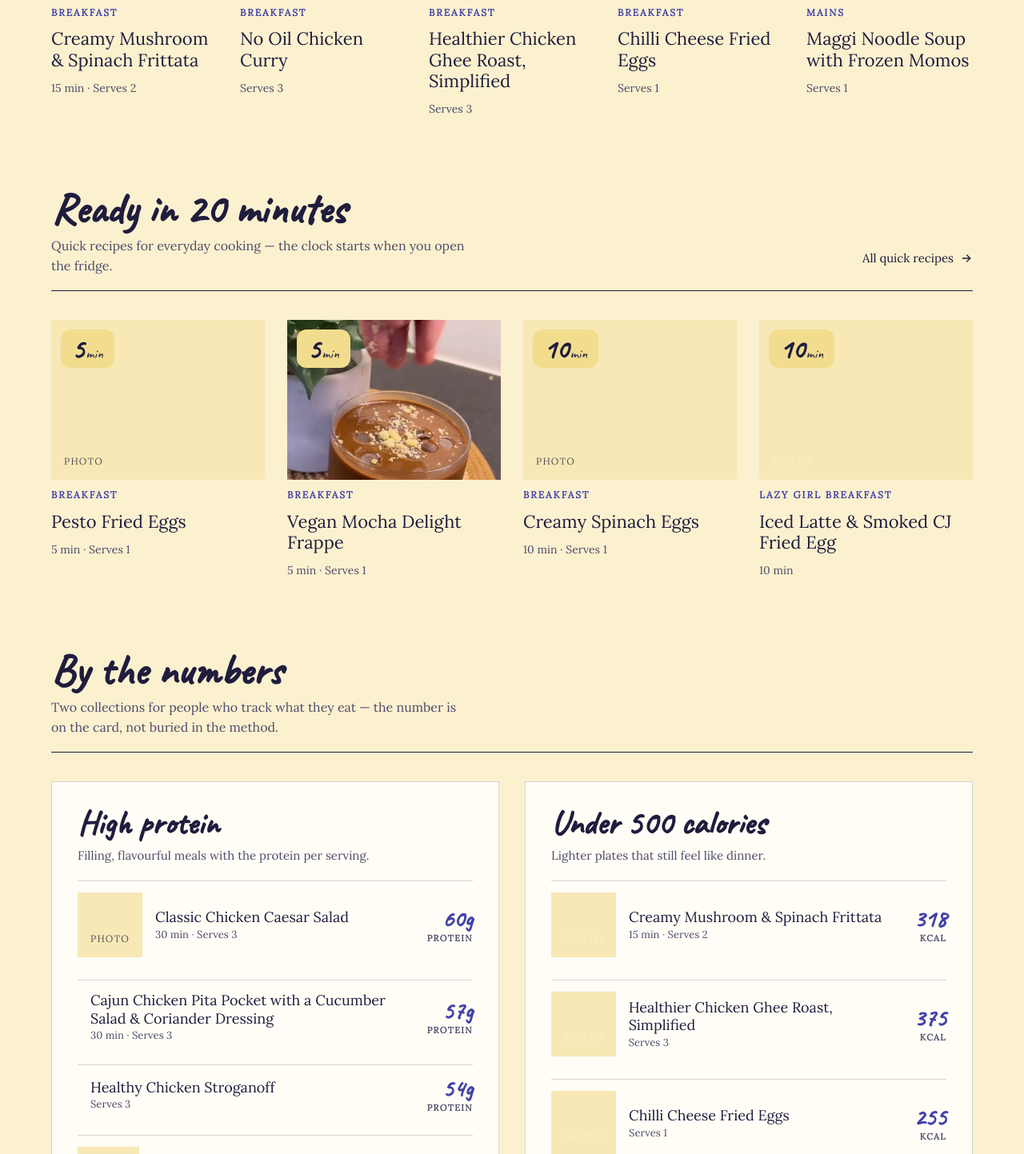
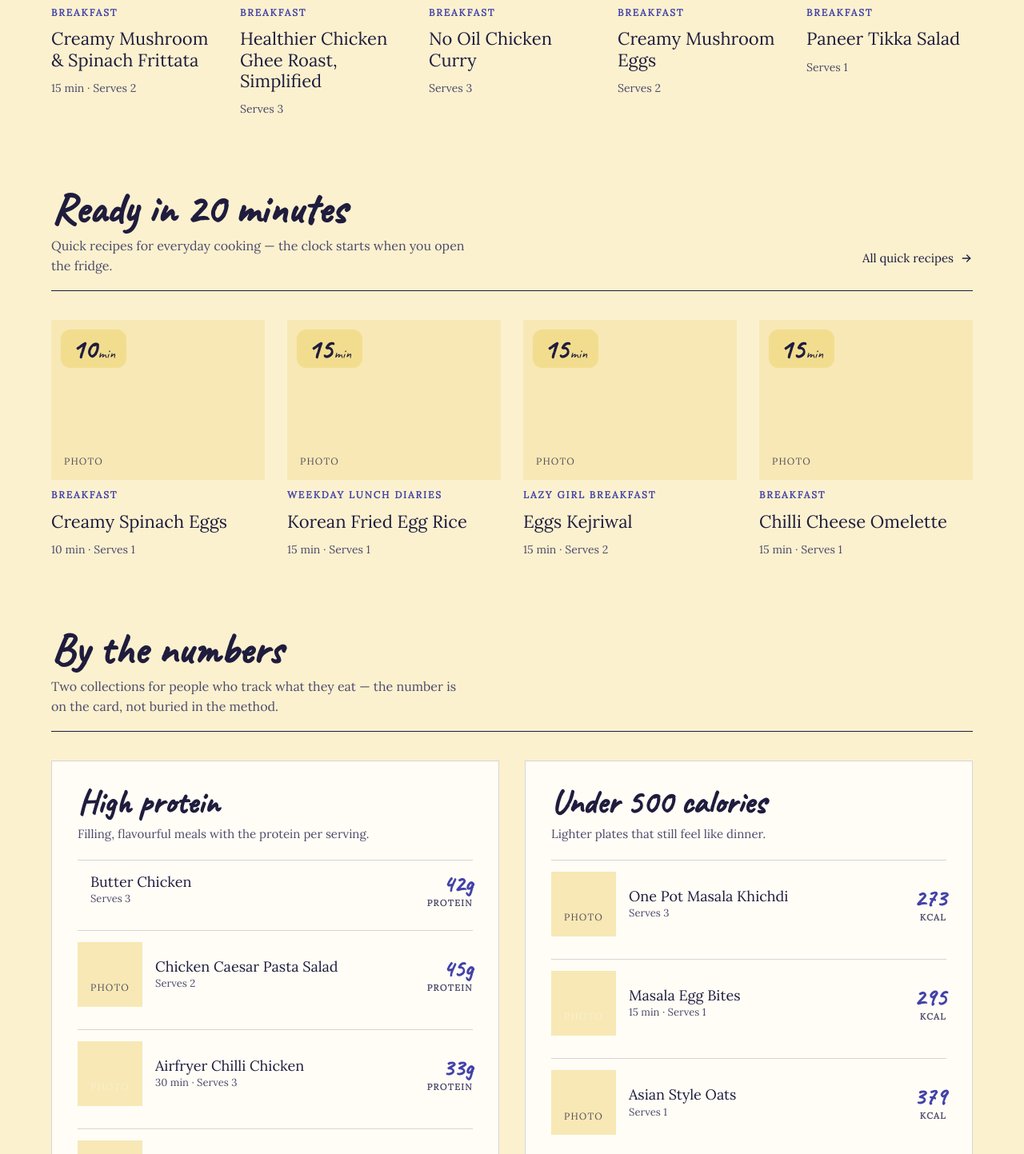
Before and after one commit to divyaella/ellasrecipebook, an Astro site: page / in a window 1280 px wide. Shown: the part 1357-2800 px from the top of the page at 80% size. Built offline with nearby package versions, Linux system fonts and the light colour scheme; Astro itself is replaced by a stand-in of ours.

Commit message:
Home page: hand-picked recipes per section (content/homepage.json)
Co-Authored-By: Claude Sonnet 5.5 <noreply@anthropic.com>
Claude-Session: https://claude.ai/code/session_019Ye839Fh1BVM7D94o455if

```diff
--- /dev/null
+++ b/content/homepage.json
@@ -0,0 +1,9 @@
+{
+  "_note": "Homepage picks, in display order. Edit slugs here to change what shows on the home page. Anything missing falls back to the most-liked recipes in that collection.",
+  "featured": "chicken-steak-in-creamy-mushroom-sauce",
+  "popular": ["creamy-mushroom-spinach-frittata", "healthier-chicken-ghee-roast-simplified", "no-oil-chicken-curry", "creamy-mushroom-eggs", "paneer-tikka-salad"],
+  "quick": ["creamy-spinach-eggs", "korean-fried-egg-rice", "eggs-kejriwal", "chilli-cheese-omlette"],
+  "protein": ["butter-chicken", "chicken-caesar-pasta-salad", "airfryer-chilli-chicken", "chocolate-protein-pancakes"],
+  "light": ["one-pot-masala-khichdi", "masala-egg-bites", "asian-style-oats", "one-pot-south-indian-khichdi"],
+  "prep": ["palak-khichdi", "dal-makhani", "stuffed-chicken-with-garlicky-mushrooms-spinach", "egg-salad-sandwich", "dark-chocolate-chia-pudding-high-protein"]
+}
--- a/src/pages/index.astro
+++ b/src/pages/index.astro
@@ -2,18 +2,26 @@
 import Base from '../layouts/Base.astro';
 import RecipeCard from '../components/RecipeCard.astro';
 import Photo from '../components/Photo.astro';
+import homepage from '../../content/homepage.json';
 import { SITE, COLLECTIONS, CATEGORIES, loadRecipes, meta, fmtCost } from '../data/site';
 
 const all = await loadRecipes();
 const byId = Object.fromEntries(COLLECTIONS.map((c) => [c.id, all.filter(c.filter).sort(c.sort ?? (() => 0))]));
 
-const featured = all.filter((r) => r.posted >= '2026-01-01').sort((a, b) => b.likes - a.likes)[0] ?? all[0];
-const popular = byId.popular.slice(0, 5);
-const quick = byId['ready-in-20'].slice(0, 4);
+const picks = homepage as Record<string, string | string[]>;
+const bySlug = Object.fromEntries(all.map((r) => [r.slug, r]));
+// Hand-picked slugs first (content/homepage.json), topped up from the collection if any are missing or unpublished.
+const pick = (key: string, n: number, pool: typeof all) => {
+  const chosen = ((picks[key] as string[]) ?? []).map((s) => bySlug[s]).filter(Boolean);
+  return [...chosen, ...pool.filter((r) => !chosen.includes(r))].slice(0, n);
+};
+const featured = bySlug[picks.featured as string] ?? all.filter((r) => r.posted >= '2026-01-01').sort((a, b) => b.likes - a.likes)[0] ?? all[0];
+const popular = pick('popular', 5, byId.popular);
+const quick = pick('quick', 4, byId['ready-in-20']);
 const budget = byId['under-500'].slice(0, 6);
-const protein = byId['high-protein'].slice(0, 4);
-const light = byId['under-500-kcal'].filter((r) => !protein.includes(r)).slice(0, 4);
-const prep = byId['meal-prep'].slice(0, 5);
+const protein = pick('protein', 4, byId['high-protein']);
+const light = pick('light', 4, byId['under-500-kcal'].filter((r) => !protein.includes(r)));
+const prep = pick('prep', 5, byId['meal-prep']);
 const days = ['Mon', 'Tue', 'Wed', 'Thu', 'Fri'];
 const homeLd = [
   {
```
